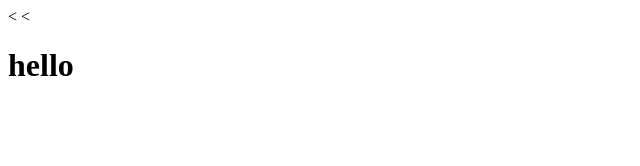
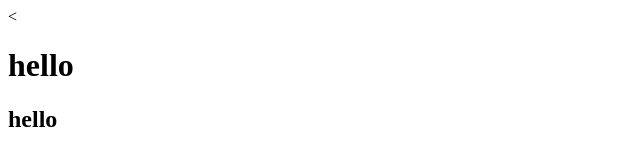
Before and after one commit to Rez2048/git, a plain HTML site: page index.html in a window 1280 px wide. Shown: the full height of the page, 0-640 px from the left. Drawn offline with Linux system fonts and the light colour scheme.

Commit message:
add text to index & insert h1 to about

```diff
--- a/index.html
+++ b/index.html
@@ -5,6 +5,7 @@
     <title></title>
   </head>
   <body>
-    <<h1>hello</h1>
+    <h1>hello</h1>
+    <h2>hello</<h2>
   </body>
 </html>
```
Also changed, not shown: about.html (+10 -0 lines).
